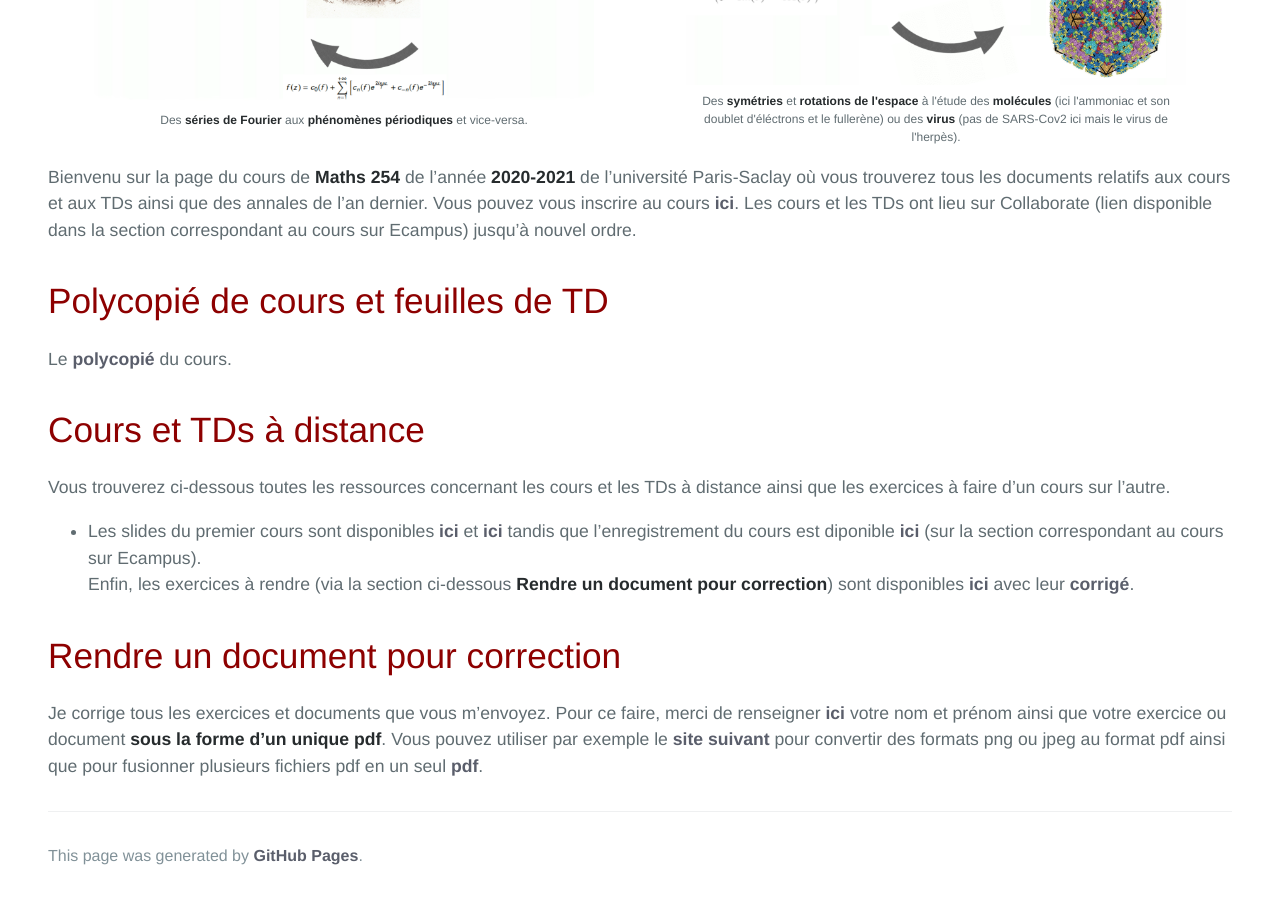
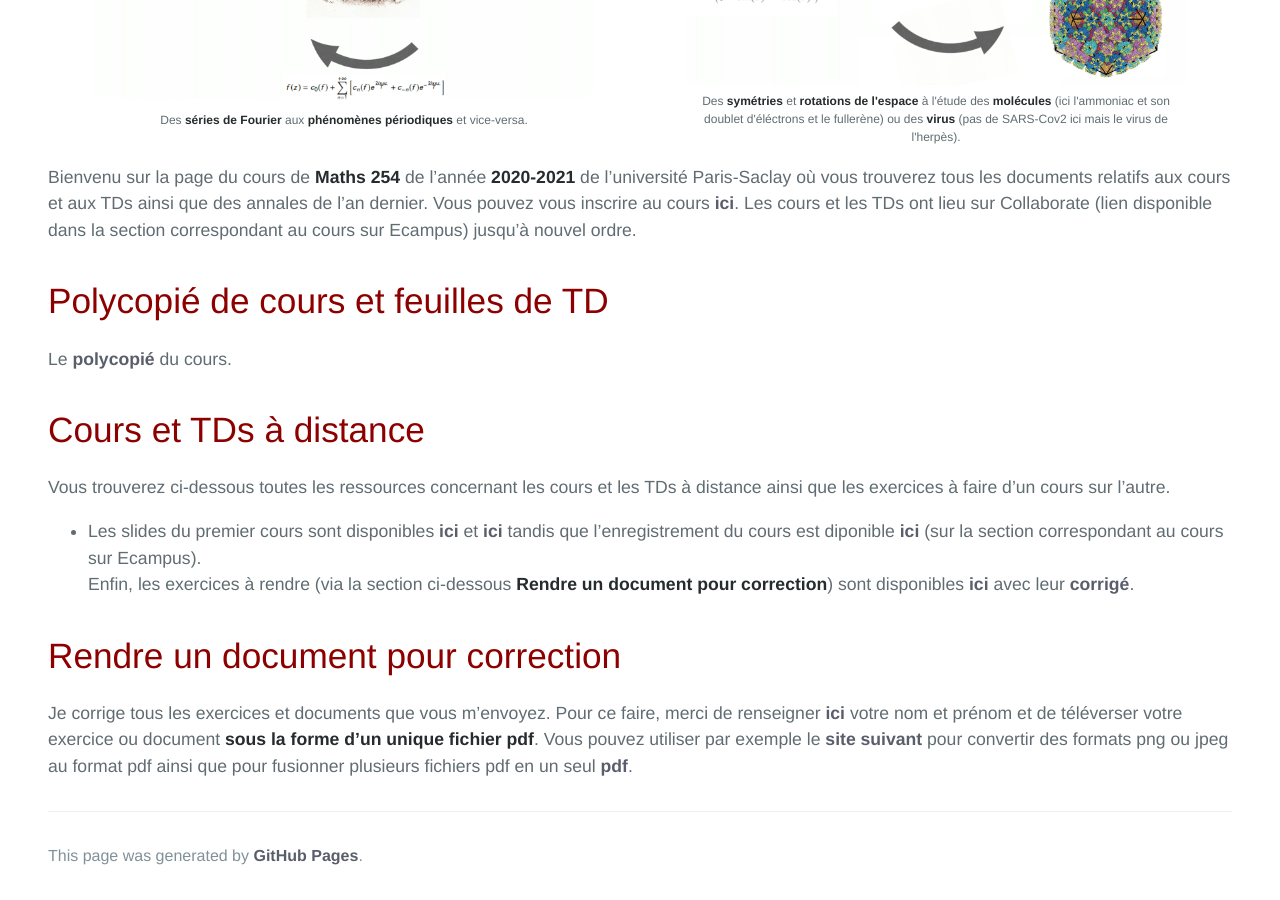
Before and after one commit to KevinDestagnol/algebre.github.io, a Jekyll site: the page built from index.md, in a window 1280 px wide and 900 px high, scrolled down 641 px. Built offline with Jekyll 4.4.1, drawn with Linux system fonts in a browser that asks for light colours; some web fonts are replaced; our own code applies the rules of GitHub Pages for plain Markdown files.

Commit message:
Update index.md

```diff
--- a/index.md
+++ b/index.md
@@ -17,4 +17,4 @@ Enfin, les exercices à rendre (via la section ci-dessous **Rendre un document p
 
 # Rendre un document pour correction
 
-Je corrige tous les exercices et documents que vous m'envoyez. Pour ce faire, merci de renseigner <a href="https://www.imo.universite-paris-saclay.fr/~destagnol/upload3.html">ici</a> votre nom et prénom ainsi que votre exercice ou document **sous la forme d'un unique pdf**. Vous pouvez utiliser par exemple le <a href="https://www.ilovepdf.com/merge_pdf">site suivant</a> pour convertir des formats png ou jpeg au format pdf ainsi que pour fusionner plusieurs fichiers pdf en un seul <a href="https://kevindestagnol.github.io/maths254.github.io/uploadg">pdf</a>.
+Je corrige tous les exercices et documents que vous m'envoyez. Pour ce faire, merci de renseigner <a href="https://www.imo.universite-paris-saclay.fr/~destagnol/upload3.html">ici</a> votre nom et prénom et de téléverser votre exercice ou document **sous la forme d'un unique fichier pdf**. Vous pouvez utiliser par exemple le <a href="https://www.ilovepdf.com/merge_pdf">site suivant</a> pour convertir des formats png ou jpeg au format pdf ainsi que pour fusionner plusieurs fichiers pdf en un seul <a href="https://kevindestagnol.github.io/maths254.github.io/uploadg">pdf</a>.
```
